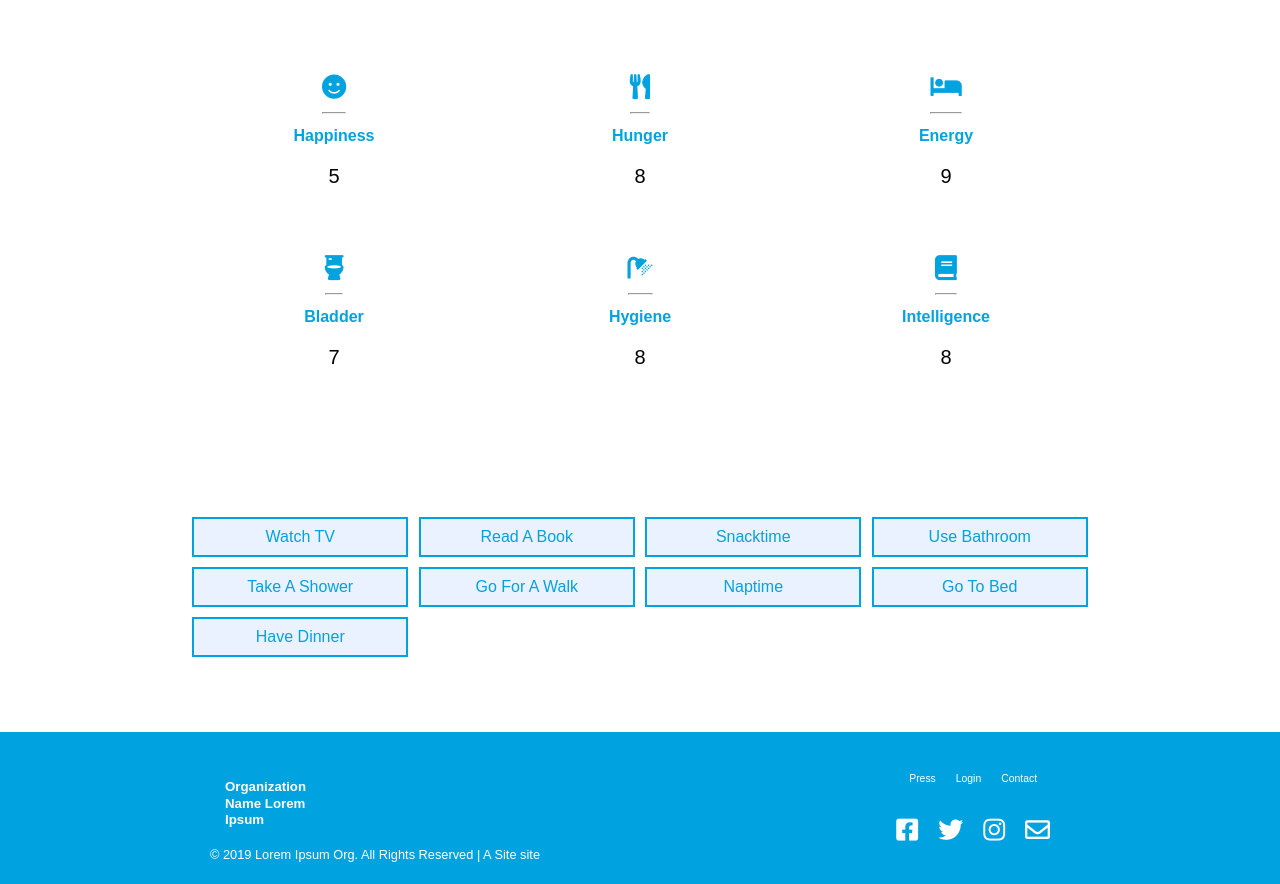
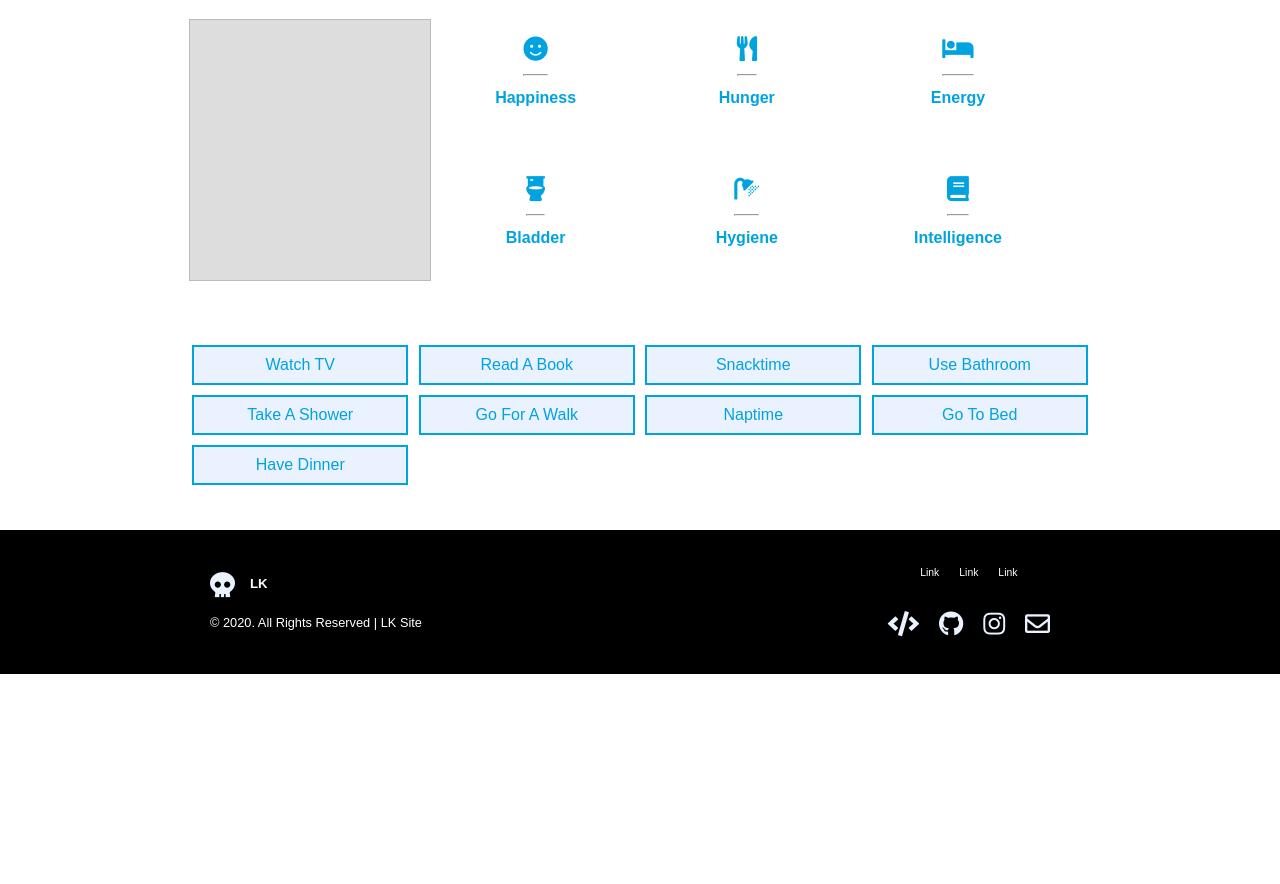
Before and after one commit to LKian/Tamagotchi, a website: page index.html in a window 1280 px wide. After the commit the page ends 800 px from the top, so only its background shows below. Drawn offline with Linux system fonts and the light colour scheme.

Commit message:
added status text + layout + status text functionality

```diff
--- a/assets/js/index.js
+++ b/assets/js/index.js
@@ -1,5 +1,3 @@
-console.log("Leah");
-
 let levelHappiness = document.querySelector(".currentLevel--happiness");
 let levelHunger = document.querySelector(".currentLevel--hunger");
 let levelEnergy = document.querySelector(".currentLevel--energy");
@@ -17,6 +15,8 @@ let buttonNaptime = document.querySelector(".controlButton.button--naptime");
 let buttonBedtime = document.querySelector(".controlButton.button--bedtime");
 let buttonDinner = document.querySelector(".controlButton.button--dinner");
 
+let status = document.querySelector(".tamagotchiStatus");
+
 function Tamagotchi() {
   this.hunger = Math.floor(Math.random() * 10);
   this.energy = Math.floor(Math.random() * 10);
@@ -32,6 +32,30 @@ function Tamagotchi() {
       currentStat.length -
       1
   );
+
+  if (this.bladder >= 7) {
+    console.log("Take me to the bathroom before I pee on your floor!");
+    statusText.innerHTML += status.appendChild(statusText);
+    ("Take me to the bathroom before I pee on your floor!");
+  }
+
+  if (this.hunger <= 3) {
+    var statusText = document.createElement("p");
+    statusText.innerHTML += "Feed me, peasant!";
+    status.appendChild(statusText);
+  }
+
+  if (this.hygiene <= 3) {
+    var statusText = document.createElement("p");
+    statusText.innerHTML += "I smell!  Bathe me";
+    status.appendChild(statusText);
+  }
+
+  if (this.energy <= 3) {
+    var statusText = document.createElement("p");
+    statusText.innerHTML += "Tuck me in or I'll haunt your dreams";
+    status.appendChild(statusText);
+  }
 
   this.feedSnack = () => {
     this.hunger++;
@@ -136,16 +160,12 @@ function Tamagotchi() {
 let currentStat = document.querySelectorAll(".currentLevel");
 
 function addHighlight() {
-  console.log("add highlight");
-
   for (let i = 0; i < currentStat.length; i++) {
     currentStat[i].classList.add("highlight");
   }
 }
 
 function removeHighlight() {
-  console.log("removing highlight");
-
   for (let i = 0; i < currentStat.length; i++) {
     currentStat[i].classList.remove("highlight");
   }
--- a/assets/scss/base/_base.scss
+++ b/assets/scss/base/_base.scss
@@ -7,13 +7,17 @@
 }
 
 .section {
-  padding: 25px 0;
+  padding: 10px;
+
+  @media (min-width: 551px) {
+    padding: 20px 10px;
+  }
 }
 
 .container {
   max-width: 900px;
   margin: auto;
-  padding: 25px 0;
+  padding: 0;
 }
 
 .section-subheading {
--- a/assets/scss/layout/_footer.scss
+++ b/assets/scss/layout/_footer.scss
@@ -3,7 +3,7 @@
 @import "../utilities/variables";
 
 footer {
-  background-color: $color-primary;
+  background-color: $color-black;
 }
 
 .footer-container {
@@ -22,8 +22,12 @@ footer {
 .footer-left {
   display: flex;
   flex-direction: column;
-  align-items: flex-start;
+  align-items: center;
   justify-content: center;
+
+  @media (min-width: 801px) {
+    align-items: flex-start;
+  }
 }
 
 .footer-left .company-name {
@@ -83,10 +87,18 @@ footer {
   margin-right: 20px;
 }
 
+.company-branding .icon {
+  display: flex;
+  align-items: center;
+}
+
 .footer i {
+  color: $color-secondary;
+
   &:hover,
   &:focus,
   &:active {
+    color: $color-white;
     text-shadow: 3px 3px 5px darken($color: $color-primary, $amount: 40%);
     animation: shakeit 1s;
     transition: all 0.5s;
--- a/assets/scss/layout/_stats.scss
+++ b/assets/scss/layout/_stats.scss
@@ -6,10 +6,16 @@
 
 .tamagotchiTrait__container {
   display: flex;
+  flex: 3;
+  flex-wrap: wrap;
+}
+
+.tamagotchiTrait {
+  display: flex;
   flex-direction: column;
   justify-content: center;
   align-items: center;
-  padding: 1rem;
+  padding: 0.5rem;
   flex: 0 48%;
   margin-top: 0.5rem;
   margin-bottom: 0.5rem;
--- /dev/null
+++ b/assets/scss/layout/_status.scss
@@ -0,0 +1,16 @@
+.tamagotchiStatus {
+  background-color: #ddd;
+  outline: 1px solid #bbb;
+  padding: 5px 10px;
+  min-height: 118px;
+  width: 100%;
+  margin-bottom: 20px;
+
+  @media (min-width: 801px) {
+    flex: 1;
+  }
+}
+
+.tamagotchiStatus p {
+  font-family: monospace;
+}
--- a/assets/scss/main.scss
+++ b/assets/scss/main.scss
@@ -6,6 +6,7 @@
 @use "components/button";
 @use "base/base";
 @use "base/fonts";
+@use "layout/status";
 @use "layout/stats";
 @use "layout/controls";
 @use "layout/footer";
--- a/assets/scss/vendor/fontawesome/brands.scss
+++ b/assets/scss/vendor/fontawesome/brands.scss
@@ -20,5 +20,4 @@
 
 .fab {
   font-family: "Font Awesome 5 Brands";
-  color: $color-white;
 }
--- a/index.html
+++ b/index.html
@@ -19,36 +19,39 @@
       <!-- tamogotchi stats -->
       <section class="section section-stats">
         <div class="container containerStats">
+          <div class="tamagotchiStatus"></div>
           <div class="tamagotchiTrait__container">
+            <div class="tamagotchiTrait">
               <i class="fas fa-smile"><hr /></i>
               <h4 class="tamagotchiTrait__container--trait">Happiness</h4>
               <p class="currentLevel currentLevel--happiness"></p>
             </div>
-          <div class="tamagotchiTrait__container">
+            <div class="tamagotchiTrait">
               <i class="fas fa-utensils"><hr /></i>
               <h4 class="tamagotchiTrait__container--trait">Hunger</h4>
               <p class="currentLevel currentLevel--hunger"></p>
             </div>
-          <div class="tamagotchiTrait__container">
+            <div class="tamagotchiTrait">
               <i class="fas fa-bed"><hr /></i>
               <h4 class="tamagotchiTrait__container--trait">Energy</h4>
               <p class="currentLevel currentLevel--energy"></p>
             </div>
 
-          <div class="tamagotchiTrait__container">
+            <div class="tamagotchiTrait">
               <i class="fas fa-toilet"><hr /></i>
               <h4 class="tamagotchiTrait__container--trait">Bladder</h4>
               <p class="currentLevel currentLevel--bladder"></p>
             </div>
-          <div class="tamagotchiTrait__container">
+            <div class="tamagotchiTrait">
               <i class="fas fa-shower"><hr /></i>
               <h4 class="tamagotchiTrait__container--trait">Hygiene</h4>
               <p class="currentLevel currentLevel--hygiene"></p>
             </div>
-          <div class="tamagotchiTrait__container">
+            <div class="tamagotchiTrait">
               <i class="fas fa-book"><hr /></i>
               <h4 class="tamagotchiTrait__container--trait">Intelligence</h4>
               <p class="currentLevel currentLevel--intelligence"></p>
+            </div>
           </div>
         </div>
       </section>
@@ -99,44 +102,52 @@
       <div class="container footer-container ">
         <div class="footer-left">
           <div class="company-branding">
-            <i class="fas fa-skull"></i>
-            <a class="icon icon-skull" href="##" target="_blank"> </a>
-            <h5 class="company-name">Organization Name Lorem Ipsum</h5>
+            <a
+              class="icon icon-skull"
+              href="https://leahkahwadjian.com/"
+              target="_blank"
+              ><i class="fas fa-skull"></i>
+              <h5 class="company-name">LK</h5></a
+            >
           </div>
           <div class="footer-copyright">
             <small>
-              &copy; 2019 Lorem Ipsum Org. All Rights Reserved | A
-              <span><a href="##" target="_blank">Site</a> site</span>
+              &copy; 2020. All Rights Reserved |
+              <span
+                ><a href="https://leahkahwadjian.com" target="_blank"
+                  >LK Site</a
+                >
+              </span>
             </small>
           </div>
         </div>
         <div class="footer-right">
           <ul class="footer-menu">
             <li class="footer-link">
-              <a href="##">Press</a>
+              <a href="##">Link</a>
             </li>
             <li class="footer-link">
-              <a href="##">Login</a>
+              <a href="##">Link</a>
             </li>
             <li class="footer-link">
-              <a href="##">Contact</a>
+              <a href="##">Link</a>
             </li>
           </ul>
           <ul class="social-media-container">
             <li class="social-media-link">
               <a
-                class="icon icon-facebook"
-                href="https://facebook.com"
+                class="icon icon-code"
+                href="https://leahkahwadjian.com"
                 target="_blank"
-                ><i class="fab fa-facebook-square"></i
-              ></a>
+                ><i class="fas fa-code"></i>
+              </a>
             </li>
             <li class="social-media-link">
               <a
-                class="icon icon-twitter"
-                href="https://twitter.com"
+                class="icon icon-github"
+                href="https://github.com/LKian/"
                 target="_blank"
-                ><i class="fab fa-twitter"></i>
+                ><i class="fab fa-github"></i>
               </a>
             </li>
             <li class="social-media-link">
@@ -150,7 +161,7 @@
             <li class="social-media-link">
               <a
                 class="icon icon-envelope-o"
-                href="https://gmail.com"
+                href="mailto:info@leahkahwadjian.com?Subject=Hello%20from%20LK%20Website"
                 target="_blank"
               >
                 <i class="far fa-envelope"></i>
```
Also changed, not shown: assets/css/main.css, 1 other file. Lines whose indentation alone changed are shown as unchanged.
